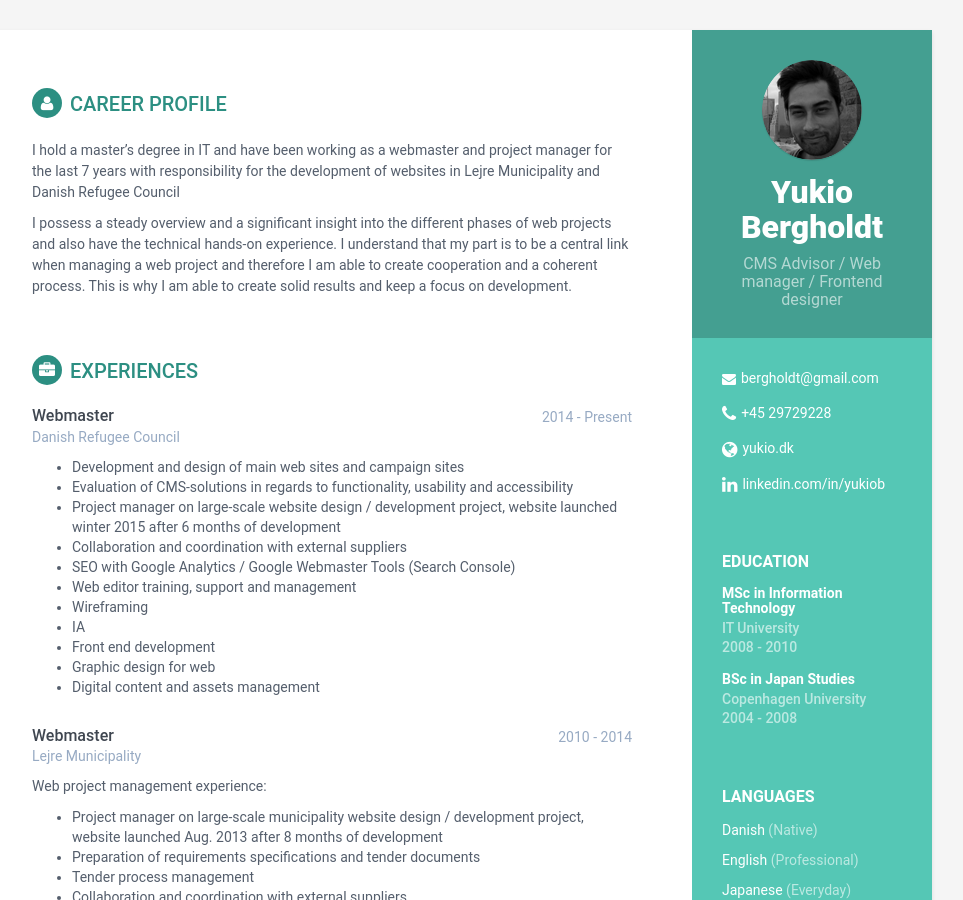
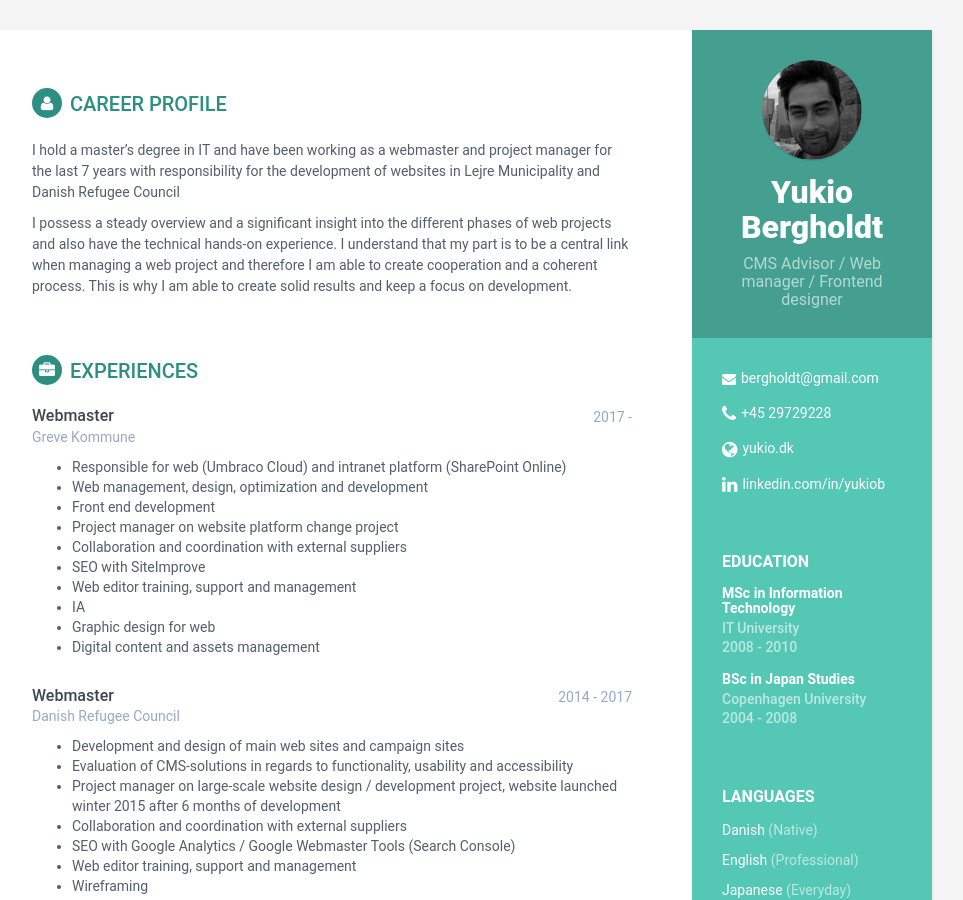
Before and after one commit to yukiob/online-cv, a Jekyll site: the page built from index.html, in a window 1280 px wide and 900 px high. Shown: the whole window, without its empty margins (188-1151 px from the left). Built offline with Jekyll 4.4.1, drawn with Linux system fonts in a browser that asks for light colours.

Commit message:
Update experience.html

```diff
--- a/_includes/experience.html
+++ b/_includes/experience.html
@@ -4,7 +4,30 @@
                     <div class="meta">
                         <div class="upper-row">
                             <h3 class="job-title">Webmaster</h3>
-                            <div class="time">2014 - Present</div>
+                            <div class="time">2017 - </div>
+                        </div><!--//upper-row-->
+                        <div class="company">Greve Kommune</div>
+                    </div><!--//meta-->
+                    <div class="details">
+                    <ul>
+                    <li>Responsible for web (Umbraco Cloud) and intranet platform (SharePoint Online)</li>
+                    <li>Web management, design, optimization and development</li>
+                    <li>Front end development</li>
+                    <li>Project manager on website platform change project</li>
+                    <li>Collaboration and coordination with external suppliers</li>
+                    <li>SEO with SiteImprove</li>
+                    <li>Web editor training, support and management</li>
+                    <li>IA</li>
+                    <li>Graphic design for web</li>
+                    <li>Digital content and assets management</li>
+                    </div><!--//details-->
+                </div><!--//item-->
+
+                <div class="item">
+                    <div class="meta">
+                        <div class="upper-row">
+                            <h3 class="job-title">Webmaster</h3>
+                            <div class="time">2014 - 2017</div>
                         </div><!--//upper-row-->
                         <div class="company">Danish Refugee Council</div>
                     </div><!--//meta-->
```
